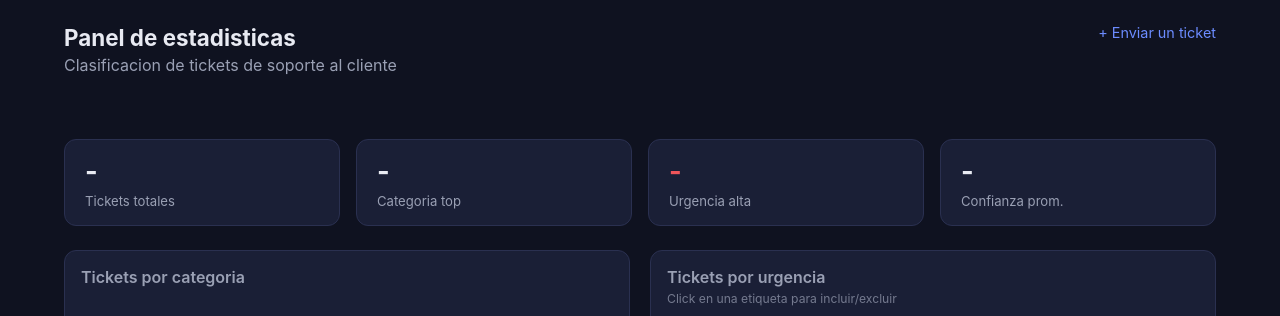
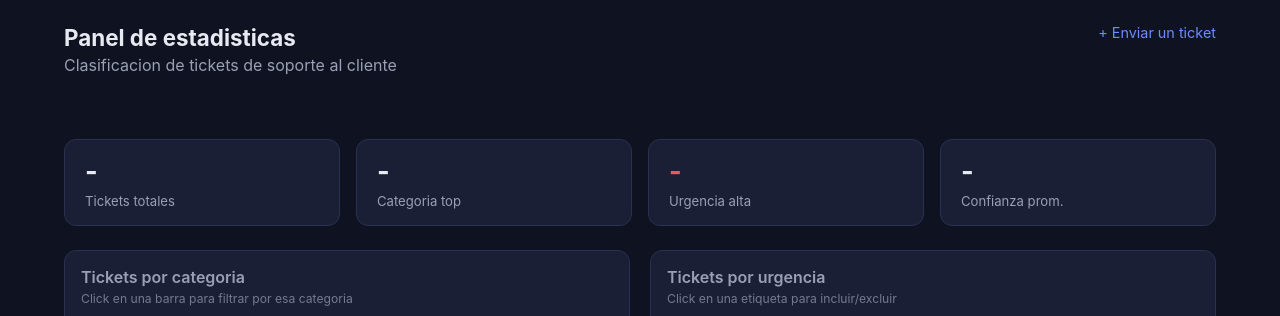
Before and after one commit to vajalidk/clasificador-tickets, a Flask app: page /dashboard in a window 1280 px wide. Shown: the top 316 px of the page. Run offline with Flask 3, Linux system fonts and the light colour scheme; data that the repository does not hold is empty; a map, chart or similar area stays blank; some libraries are stand-ins or nearby versions.

Commit message:
feat: barras de categoria interactivas + aclara que el admin token es obligatorio
Click en una barra de "Tickets por categoria" ahora filtra todo el
dashboard por esa categoria (misma logica que urgencia/dia): la barra
seleccionada se resalta, las demas se atenuan, y por_categoria sigue
mostrando las 4 (es el eje de seleccion, igual que por_dia con el dia).

obtener_estadisticas() se reescribe con un helper construir_where()
parametrizable por que-filtros-incluir, en vez de slicing posicional de
listas - mas claro y correcto ahora que hay 3 filtros que se excluyen a
si mismos en su propia agregacion (categoria, dia).

En /tickets, el campo de token de administrador decia "(opcional)" pero
en realidad es obligatorio para marcar un ticket como resuelto/pendiente
- se aclara con texto explicito antes del campo.

Co-Authored-By: Claude Sonnet 5 <noreply@anthropic.com>

```diff
--- a/app/db/supabase_client.py
+++ b/app/db/supabase_client.py
@@ -143,47 +143,58 @@ def insertar_prediccion_dudosa(
         return dict(cur.fetchone())
 
 
-def obtener_estadisticas(urgencias: list[str] | None = None, dia: str | None = None) -> dict:
+def obtener_estadisticas(
+    urgencias: list[str] | None = None,
+    categoria: str | None = None,
+    dia: str | None = None,
+) -> dict:
     """Agregaciones para el dashboard: tickets por categoria, por urgencia,
     por dia en los ultimos 7 dias, confianza promedio y las clasificaciones
     mas recientes. Todas las agregaciones se calculan en SQL (no en
     Python) para aprovechar los indices en `categoria` y `fecha_hora` y no
     traer filas de mas a la aplicacion.
 
-    `urgencias` y `dia` habilitan el filtrado cruzado del dashboard (click
-    en la dona de urgencia / en un punto de la grafica de tendencia): TODAS
-    las agregaciones (categoria, urgencia, totales, confianza, recientes)
-    se recalculan con esos filtros aplicados, excepto `por_dia` — esa
-    grafica es el mecanismo de seleccion en si mismo, asi que siempre
-    muestra los ultimos 7 dias completos (solo respeta el filtro de
-    urgencia, no el de `dia`, para poder seguir eligiendo otro dia)."""
-    condiciones = []
-    parametros: list = []
-    if urgencias:
-        condiciones.append("urgencia = ANY(%s)")
-        parametros.append(urgencias)
-    if dia:
-        condiciones.append("DATE(fecha_hora) = %s")
-        parametros.append(dia)
-    where = f"WHERE {' AND '.join(condiciones)}" if condiciones else ""
+    `urgencias`, `categoria` y `dia` habilitan el filtrado cruzado del
+    dashboard (click en una barra de categoria / en la dona de urgencia /
+    en un punto de la grafica de tendencia): TODAS las agregaciones se
+    recalculan con esos filtros aplicados, **excepto la agregacion que es
+    el propio eje de seleccion de cada filtro** (`por_categoria` ignora el
+    filtro de `categoria`, `por_dia` ignora el filtro de `dia`) — asi el
+    usuario siempre puede seguir viendo/eligiendo todas las opciones de
+    esa grafica en particular, aunque las demas graficas ya esten
+    filtradas por ella."""
 
-    condiciones_dia_chart = list(condiciones)
-    parametros_dia_chart = list(parametros)
-    if dia:
-        # por_dia no se filtra por el dia seleccionado (ver docstring).
-        condiciones_dia_chart = condiciones_dia_chart[:-1]
-        parametros_dia_chart = parametros_dia_chart[:-1]
+    def construir_where(
+        incluir_urgencia: bool = True, incluir_categoria: bool = True, incluir_dia: bool = True
+    ) -> tuple[str, list]:
+        condiciones = []
+        parametros: list = []
+        if incluir_urgencia and urgencias:
+            condiciones.append("urgencia = ANY(%s)")
+            parametros.append(urgencias)
+        if incluir_categoria and categoria:
+            condiciones.append("categoria = %s")
+            parametros.append(categoria)
+        if incluir_dia and dia:
+            condiciones.append("DATE(fecha_hora) = %s")
+            parametros.append(dia)
+        where = f"WHERE {' AND '.join(condiciones)}" if condiciones else ""
+        return where, parametros
+
+    where_general, params_general = construir_where()
+    where_sin_categoria, params_sin_categoria = construir_where(incluir_categoria=False)
+    where_sin_dia, params_sin_dia = construir_where(incluir_dia=False)
 
     with _cursor() as cur:
         cur.execute(
             f"""
             SELECT categoria, COUNT(*) AS total
             FROM clasificaciones
-            {where}
+            {where_sin_categoria}
             GROUP BY categoria
             ORDER BY total DESC
             """,
-            parametros,
+            params_sin_categoria,
         )
         por_categoria = [dict(r) for r in cur.fetchall()]
 
@@ -195,7 +206,7 @@ def obtener_estadisticas(urgencias: list[str] | None = None, dia: str | None = N
             f"""
             SELECT urgencia, COUNT(*) AS total
             FROM clasificaciones
-            {where}
+            {where_general}
             GROUP BY urgencia
             ORDER BY CASE urgencia
                 WHEN 'alta' THEN 1
@@ -204,11 +215,13 @@ def obtener_estadisticas(urgencias: list[str] | None = None, dia: str | None = N
                 ELSE 4
             END
             """,
-            parametros,
+            params_general,
         )
         por_urgencia = [dict(r) for r in cur.fetchall()]
 
-        condiciones_ventana = ["fecha_hora >= (NOW() - INTERVAL '7 days')"] + condiciones_dia_chart
+        condiciones_ventana = ["fecha_hora >= (NOW() - INTERVAL '7 days')"]
+        if where_sin_dia:
+            condiciones_ventana.append(where_sin_dia.removeprefix("WHERE "))
         cur.execute(
             f"""
             SELECT DATE(fecha_hora) AS dia, COUNT(*) AS total
@@ -217,19 +230,26 @@ def obtener_estadisticas(urgencias: list[str] | None = None, dia: str | None = N
             GROUP BY dia
             ORDER BY dia ASC
             """,
-            parametros_dia_chart,
+            params_sin_dia,
         )
         por_dia = [{"dia": r["dia"].isoformat(), "total": r["total"]} for r in cur.fetchall()]
 
-        cur.execute(f"SELECT COUNT(*) AS total FROM clasificaciones {where}", parametros)
+        cur.execute(
+            f"SELECT COUNT(*) AS total FROM clasificaciones {where_general}", params_general
+        )
         total_clasificaciones = cur.fetchone()["total"]
 
-        cur.execute(f"SELECT COUNT(*) AS total FROM predicciones_dudosas {where}", parametros)
+        cur.execute(
+            f"SELECT COUNT(*) AS total FROM predicciones_dudosas {where_general}", params_general
+        )
         total_dudosas = cur.fetchone()["total"]
 
         cur.execute(
-            f"SELECT ROUND(AVG(confianza)::numeric, 2) AS promedio FROM clasificaciones {where}",
-            parametros,
+            f"""
+            SELECT ROUND(AVG(confianza)::numeric, 2) AS promedio
+            FROM clasificaciones {where_general}
+            """,
+            params_general,
         )
         fila_promedio = cur.fetchone()["promedio"]
         confianza_promedio = float(fila_promedio) if fila_promedio is not None else None
@@ -238,11 +258,11 @@ def obtener_estadisticas(urgencias: list[str] | None = None, dia: str | None = N
             f"""
             SELECT id, texto, categoria, urgencia, confianza, fecha_hora, nombre, correo, estado
             FROM clasificaciones
-            {where}
+            {where_general}
             ORDER BY fecha_hora DESC
             LIMIT 10
             """,
-            parametros,
+            params_general,
         )
         recientes = [_fila_ticket(r) for r in cur.fetchall()]
 
--- a/app/routes.py
+++ b/app/routes.py
@@ -243,12 +243,16 @@ def endpoint_dashboard():
     return render_template("dashboard.html")
 
 
+CATEGORIAS_VALIDAS = {"facturación", "soporte técnico", "queja", "información general"}
+
+
 @main_bp.route("/api/estadisticas", methods=["GET"])
 def endpoint_estadisticas():
     """Datos agregados que consume el dashboard. Admite filtrado cruzado:
-    `urgencia` (lista separada por comas, ej. "media,baja") y `dia`
-    (YYYY-MM-DD) para que un click en la dona de urgencia o en un punto de
-    la grafica de tendencia recalcule TODO el dashboard con ese filtro.
+    `urgencia` (lista separada por comas, ej. "media,baja"), `categoria` y
+    `dia` (YYYY-MM-DD) para que un click en una barra de categoria, en la
+    dona de urgencia, o en un punto de la grafica de tendencia recalcule
+    TODO el dashboard con ese filtro.
     ---
     tags:
       - Dashboard
@@ -258,6 +262,10 @@ def endpoint_estadisticas():
         type: string
         required: false
         description: "Lista separada por comas, ej: media,baja"
+      - in: query
+        name: categoria
+        type: string
+        required: false
       - in: query
         name: dia
         type: string
@@ -303,6 +311,12 @@ def endpoint_estadisticas():
         if not urgencias or any(u not in {"alta", "media", "baja"} for u in urgencias):
             _abortar_400("El parametro 'urgencia' debe ser una lista de: alta, media, baja.")
 
+    categoria = request.args.get("categoria") or None
+    if categoria and categoria not in CATEGORIAS_VALIDAS:
+        _abortar_400(
+            f"El parametro 'categoria' debe ser uno de: {', '.join(sorted(CATEGORIAS_VALIDAS))}."
+        )
+
     dia = request.args.get("dia") or None
     if dia:
         try:
@@ -311,7 +325,7 @@ def endpoint_estadisticas():
             _abortar_400("El parametro 'dia' debe tener el formato YYYY-MM-DD.")
 
     try:
-        estadisticas = db.obtener_estadisticas(urgencias=urgencias, dia=dia)
+        estadisticas = db.obtener_estadisticas(urgencias=urgencias, categoria=categoria, dia=dia)
     except Exception:
         logger.exception("Error obteniendo estadisticas")
         abort(500, description="No se pudieron obtener las estadisticas.")
--- a/app/templates/dashboard.html
+++ b/app/templates/dashboard.html
@@ -272,6 +272,7 @@
     <div class="grid-graficas">
       <div class="tarjeta-grafica">
         <h2>Tickets por categoria</h2>
+        <p class="pista-interaccion">Click en una barra para filtrar por esa categoria</p>
         <div class="lienzo-grafica"><canvas id="grafica-categoria"></canvas></div>
       </div>
       <div class="tarjeta-grafica">
@@ -318,7 +319,9 @@
     // tabla de recientes) via /api/estadisticas?urgencia=...&dia=...
     let urgenciasActivas = new Set(URGENCIA_ORDEN);
     let diaSeleccionado = null; // "YYYY-MM-DD" o null
+    let categoriaSeleccionada = null; // string o null
     let diasIsoActuales = []; // paralelo a las etiquetas de la grafica de tendencia
+    let categoriasActuales = []; // paralelo a las barras de la grafica de categoria
 
     let chartCategoria = null;
     let chartUrgencia = null;
@@ -349,6 +352,9 @@
       if (urgenciasActivas.size < URGENCIA_ORDEN.length) {
         params.set("urgencia", Array.from(urgenciasActivas).join(","));
       }
+      if (categoriaSeleccionada) {
+        params.set("categoria", categoriaSeleccionada);
+      }
       if (diaSeleccionado) {
         params.set("dia", diaSeleccionado);
       }
@@ -371,9 +377,15 @@
       cargarEstadisticas();
     }
 
+    function alternarCategoria(categoria) {
+      categoriaSeleccionada = categoriaSeleccionada === categoria ? null : categoria;
+      cargarEstadisticas();
+    }
+
     function limpiarFiltros() {
       urgenciasActivas = new Set(URGENCIA_ORDEN);
       diaSeleccionado = null;
+      categoriaSeleccionada = null;
       cargarEstadisticas();
     }
 
@@ -386,6 +398,14 @@
         chips.push(`
           <button class="chip-filtro" id="chip-urgencia">
             Urgencia: ${urgenciasExcluidas.map(capitalizar).join(", ")} oculta(s)
+            <span class="x">×</span>
+          </button>
+        `);
+      }
+      if (categoriaSeleccionada) {
+        chips.push(`
+          <button class="chip-filtro" id="chip-categoria">
+            Categoria: ${capitalizar(categoriaSeleccionada)}
             <span class="x">×</span>
           </button>
         `);
@@ -410,6 +430,13 @@
       if (chipUrgencia) {
         chipUrgencia.addEventListener("click", () => {
           urgenciasActivas = new Set(URGENCIA_ORDEN);
+          cargarEstadisticas();
+        });
+      }
+      const chipCategoria = document.getElementById("chip-categoria");
+      if (chipCategoria) {
+        chipCategoria.addEventListener("click", () => {
+          categoriaSeleccionada = null;
           cargarEstadisticas();
         });
       }
@@ -465,6 +492,15 @@
 
     function renderizarGraficaCategoria(datos) {
       const categorias = datos.por_categoria || [];
+      categoriasActuales = categorias.map((c) => c.categoria);
+
+      // Barra seleccionada en color acento brillante; el resto, atenuadas
+      // (no ocultas: por_categoria siempre trae las 4, ver docstring del
+      // backend) para que se note cual esta activa como filtro.
+      const colores = categoriasActuales.map((cat) =>
+        categoriaSeleccionada && cat !== categoriaSeleccionada ? "#3a3f5c" : "#6c8cff"
+      );
+
       if (chartCategoria) chartCategoria.destroy();
       chartCategoria = new Chart(document.getElementById("grafica-categoria"), {
         type: "bar",
@@ -473,7 +509,7 @@
           datasets: [{
             label: "Tickets",
             data: categorias.map((c) => c.total),
-            backgroundColor: "#6c8cff",
+            backgroundColor: colores,
             borderRadius: 4,
             maxBarThickness: 32,
           }],
@@ -481,6 +517,12 @@
         options: {
           responsive: true,
           maintainAspectRatio: false,
+          interaction: { mode: "index", intersect: false },
+          onClick: (_evento, elementos) => {
+            if (!elementos.length) return;
+            const cat = categoriasActuales[elementos[0].index];
+            if (cat) alternarCategoria(cat);
+          },
           plugins: { legend: { display: false } },
           scales: {
             y: { beginAtZero: true, ticks: { precision: 0 }, grid: { color: COLOR_GRID } },
```
Also changed, not shown: app/templates/tickets.html (+10 -4 lines).
